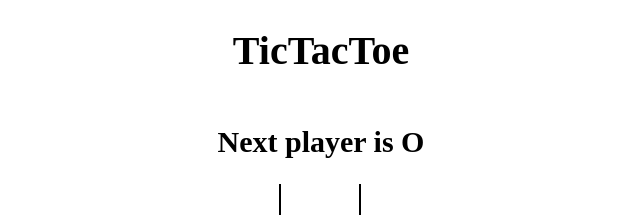
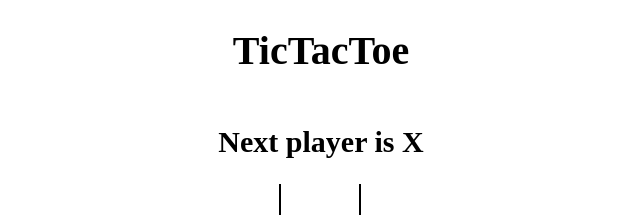
Before and after one commit to dhanush72/TicTacToe, a React (Vite) app: page / in a window 1280 px wide. Shown: the top 215 px of the page, without its empty margins (319-959 px from the left). Built offline with nearby package versions, Linux system fonts and the light colour scheme.

Commit message:
added game history

```diff
--- a/src/App.js
+++ b/src/App.js
@@ -4,35 +4,45 @@ import './styles/root.scss';
 import { calculateWinner } from './helpers';
 
 export const App = () => {
-  const [board, setBoard] = useState(Array(9).fill(null));
-  const [isXNext, setIsXNext] = useState(false);
+  const [history, setHistory] = useState([
+    {
+      board: Array(9).fill(null),
+      isXNext: true,
+    },
+  ]);
+  const [currentMove, setCurrentMove] = useState(0);
 
-  const winner = calculateWinner(board);
+  const current = history[currentMove];
+
+  const winner = calculateWinner(current.board);
 
   const message = winner
     ? `Winner is ${winner}`
-    : `Next player is ${isXNext ? 'X' : 'O'}`;
+    : `Next player is ${current.isXNext ? 'X' : 'O'}`;
 
   const handleClick = position => {
-    if (board[position] || winner) {
+    if (current.board[position] || winner) {
       return;
     }
     // eslint-disable-next-line arrow-body-style
-    setBoard(previous => {
-      return previous.map((square, pos) => {
+    setHistory(previous => {
+      const last = previous[previous.length - 1];
+      const newBoard = last.board.map((square, pos) => {
         if (pos === position) {
-          return isXNext ? 'X' : 'O';
+          return last.isXNext ? 'X' : 'O';
         }
         return square;
       });
+      return previous.concat({ board: newBoard, isXNext: !last.isXNext });
     });
-    setIsXNext(prev => !prev);
+    setCurrentMove(prev => prev + 1);
   };
+
   return (
     <div className="app">
       <h1>TicTacToe</h1>
       <h2> {message} </h2>
-      <Board board={board} handleClick={handleClick} />
+      <Board board={current.board} handleClick={handleClick} />
     </div>
   );
 };
```
